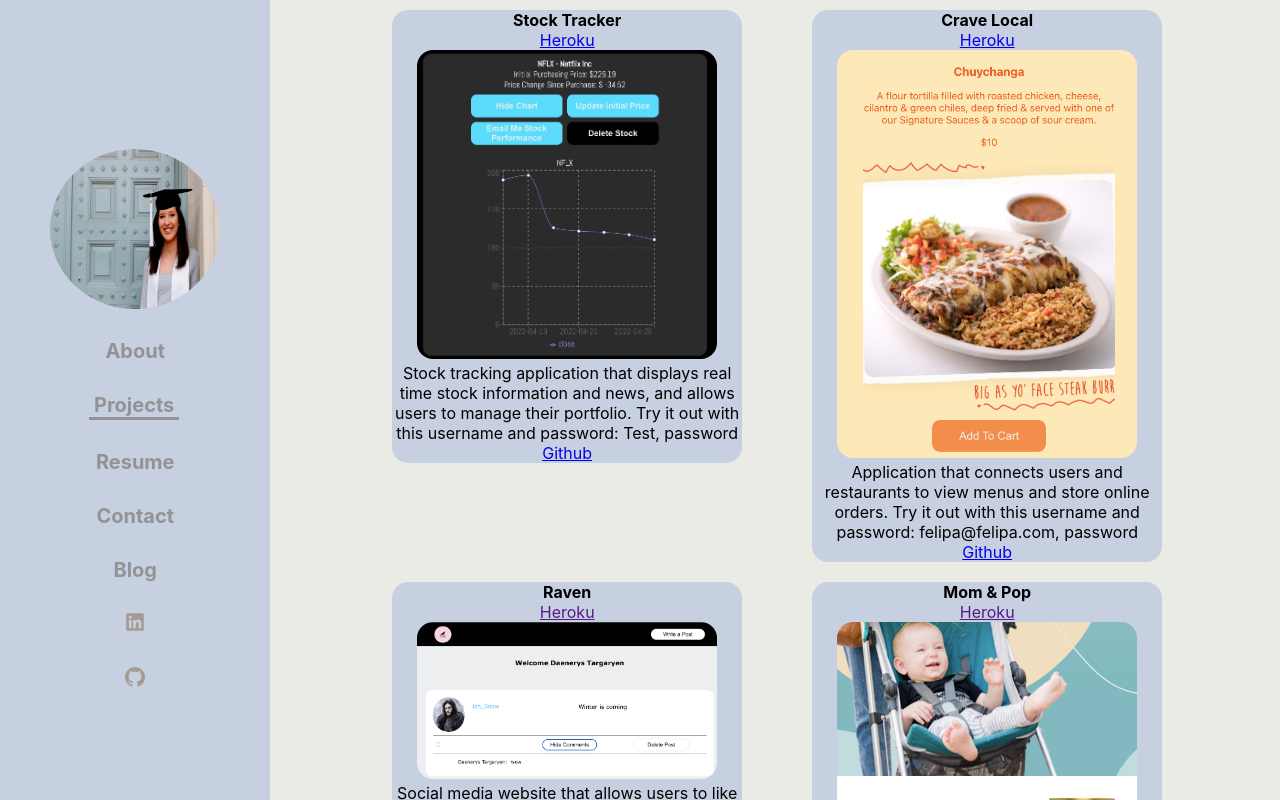
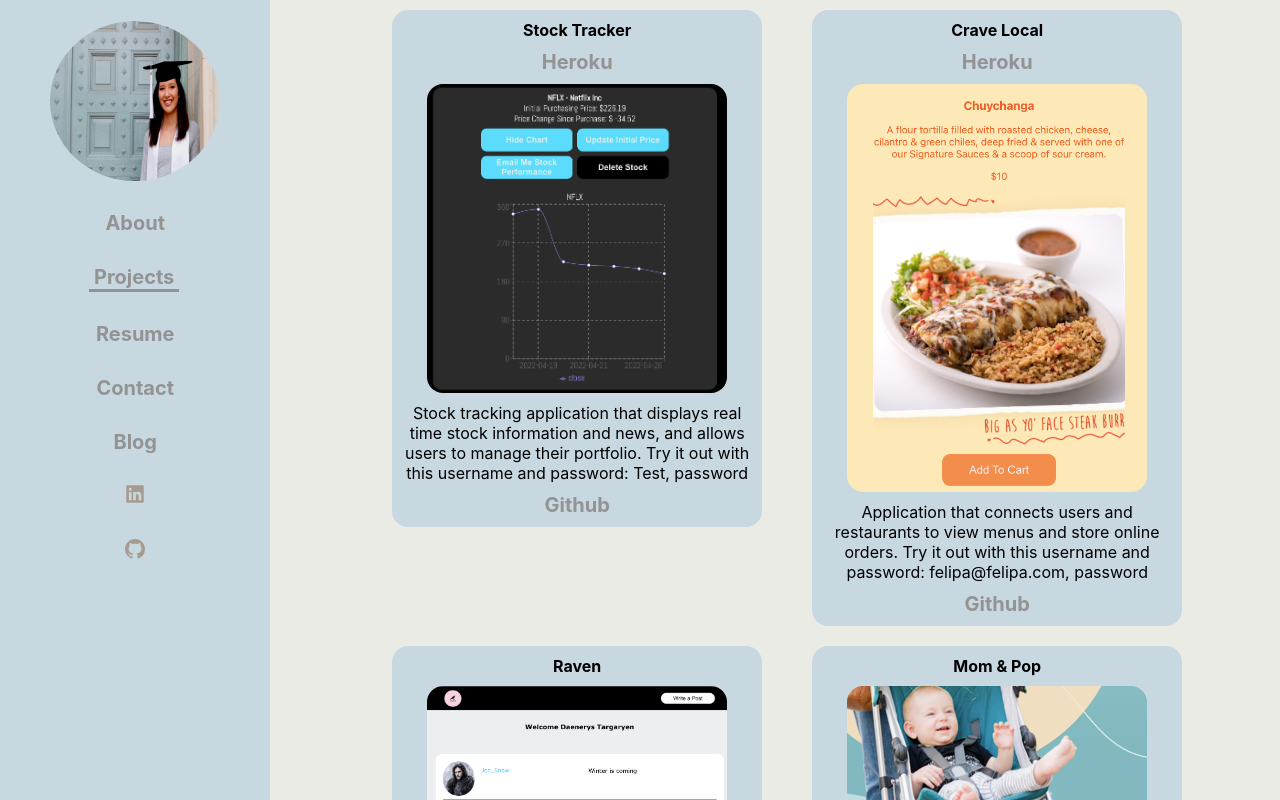
Before and after one commit to felipamendez/portfolio, a React (Create React App) app: page /projects in a window 1280 px wide. Shown: the top 800 px of the page. Built offline with nearby package versions, Linux system fonts and the light colour scheme.

Commit message:
styles and links

```diff
--- a/public/index.html
+++ b/public/index.html
@@ -2,14 +2,14 @@
 <html lang="en">
   <head>
     <meta charset="utf-8" />
-    <link rel="icon" href="%PUBLIC_URL%/favicon.ico" />
+    <link rel="icon" href="https://encrypted-tbn0.gstatic.com/images?q=tbn:ANd9GcSOpAwF_oACjNkC1TZHQrVqIfCaYWWnqHnn6g&usqp=CAU" />
     <meta name="viewport" content="width=device-width, initial-scale=1" />
     <meta name="theme-color" content="#000000" />
     <meta
       name="description"
       content="Web site created using create-react-app"
     />
-    <link rel="apple-touch-icon" href="%PUBLIC_URL%/logo192.png" />
+    <!-- <link rel="apple-touch-icon" href="%PUBLIC_URL%/logo192.png" /> -->
     <!--
       manifest.json provides metadata used when your web app is installed on a
       user's mobile device or desktop. See https://developers.google.com/web/fundamentals/web-app-manifest/
--- a/src/App.css
+++ b/src/App.css
@@ -22,13 +22,14 @@
   height: 100vh;
   overflow: auto;
   width: 18%;
-  background-color: rgb(199, 208, 225);
+  background-color: rgb(199, 216, 225);
   gap: 30px;
   padding: 20px;
   justify-content: center;
   align-content: center;
   text-align: center;
-  padding-bottom: 100%;
+  padding-bottom: 35%;
+  margin-top: -10%;
 }
 
 .navlink {
@@ -61,8 +62,15 @@
 
 .project-card {
   width: 350px;
-  background-color: rgb(199, 208, 225);
+  background-color: rgb(199, 216, 225);
   border-radius: 1em;
+  padding: 10px;
+  display: flex;
+  flex-direction: column;
+  justify-content: center;
+  align-content: center;
+  text-align: center;
+  gap: 10px;
 }
 
 .card-container {
@@ -79,6 +87,7 @@
 .image {
   width: 300px;
   border-radius: 1em;
+  margin-left: 7%;
 }
 
 .icon {
@@ -91,6 +100,7 @@
   text-align: center;
   width: 65%;
   border-radius: .5em;
+  margin-top: 10px;
 }
 
 .text-div {
--- a/src/components/Navbar.js
+++ b/src/components/Navbar.js
@@ -23,9 +23,10 @@
                 <NavLink to="contact" className={({ isActive }) => (isActive ? "link-active" : "navlink")}>
                     <div> Contact </div>
                 </NavLink>
-                <NavLink to="Blog" className={({ isActive }) => (isActive ? "link-active" : "navlink")}>
+                {/* <NavLink to="Blog" className={({ isActive }) => (isActive ? "link-active" : "navlink")}>
                     <div> Blog </div>
-                </NavLink>
+                </NavLink> */}
+                <a className="navlink" href="https://medium.com/@felipalouise">Blog</a>
                <div className="icon"><a href="https://www.linkedin.com/in/felipa-mendez/" className="icon"> <FaLinkedin /> </a> </div>
                <div className="icon"><a href="https://github.com/stars/felipamendez/lists/projects" className="icon"> <BsGithub /> </a></div>
         </div>
--- a/src/components/ProjectCard.js
+++ b/src/components/ProjectCard.js
@@ -7,11 +7,11 @@
         <div >
             <div className="project-card">
                <strong> <div>{name}</div> </strong>
-                <div><a href={heroku}>Heroku</a></div>
+                {heroku.length > 1 ? <div><a className="navlink" href={heroku}>Heroku</a></div> : null}
                 <img className="image" src={imageSrc[`image${id}`]} alt={name}></img>
                 <div>{oneLiner}</div>
-                <a href={github}> Github </a>
-                {githubBackend.length > 1 ? <div><a href={githubBackend}>Github Backend</a></div>: null}
+                <a className="navlink" href={github}> Github </a>
+                {githubBackend.length > 1 ? <div><a className="navlink" href={githubBackend}>Github Backend</a></div>: null}
             </div>
         </div>
     )
--- a/src/components/Projects.js
+++ b/src/components/Projects.js
@@ -10,6 +10,7 @@
         {
           id: 1,
           name: "Stock Tracker",
+          demo: "",
           heroku: "https://stock-tracker-project.herokuapp.com/login",
           imageSrc: {image1},
           oneLiner: "Stock tracking application that displays real time stock information and news, and allows users to manage their portfolio. Try it out with this username and password: Test, password",
@@ -19,6 +20,7 @@
         {
           id: 2,
           name: "Crave Local",
+          demo: "",
           heroku: "https://crave-local-project.herokuapp.com/login",
           imageSrc: {image2},
           oneLiner: "Application that connects users and restaurants to view menus and store online orders. Try it out with this username and password: felipa@felipa.com, password",
@@ -27,6 +29,7 @@
         },
         {
           id: 3,
+          demo: "",
           name: "Raven",
           heroku: "",
           imageSrc: {image3},
@@ -36,6 +39,7 @@
         },
         {
           id: 4,
+          demo: "",
           name: "Mom & Pop",
           heroku: "",
           imageSrc: {image4},
```
Also changed, not shown: public/logo192.png (deleted), public/logo512.png (deleted).
